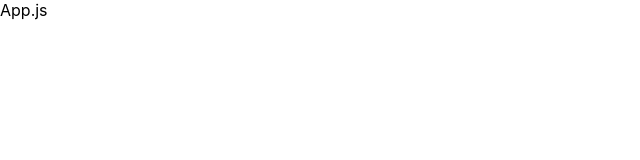
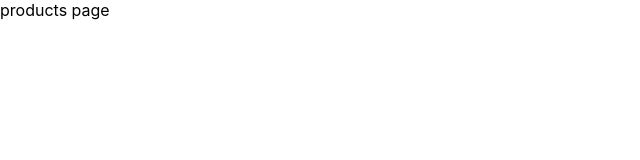
Before and after one commit to syoungee/shoppy, a React (Create React App) app: page /products in a window 1280 px wide. Shown: the top 160 px of the page, without its empty margins (0-640 px from the left). Built offline with nearby package versions, Linux system fonts and the light colour scheme.

Commit message:
feature / react-router-dom settings

```diff
--- a/package.json
+++ b/package.json
@@ -9,6 +9,7 @@
     "firebase": "^10.8.0",
     "react": "^18.2.0",
     "react-dom": "^18.2.0",
+    "react-router-dom": "^6.22.0",
     "react-scripts": "5.0.1",
     "web-vitals": "^2.1.4"
   },
--- a/src/App.js
+++ b/src/App.js
@@ -1,5 +1,11 @@
+import { Outlet } from 'react-router-dom';
+
 function App() {
-  return <div className="App">App.js</div>;
+  return (
+    <>
+      <Outlet />
+    </>
+  );
 }
 
 export default App;
--- a/src/index.js
+++ b/src/index.js
@@ -3,11 +3,44 @@ import ReactDOM from 'react-dom/client';
 import './index.css';
 import App from './App';
 import reportWebVitals from './reportWebVitals';
+import { createBrowserRouter, RouterProvider } from 'react-router-dom';
+import MyCart from './pages/MyCart';
+import NewProduct from './pages/NewProduct';
+import ProductDetail from './pages/ProductDetail';
+import AllProducts from './pages/AllProducts';
+import NotFound from './pages/NotFound';
+
+const router = createBrowserRouter([
+  {
+    path: '/',
+    element: <App />,
+    errorElement: <NotFound />,
+    children: [
+      { index: true, path: '/', element: <App /> },
+      {
+        path: 'products',
+        element: <AllProducts />,
+      },
+      {
+        path: 'products/new',
+        element: <NewProduct />,
+      },
+      {
+        path: 'products/:id',
+        element: <ProductDetail />,
+      },
+      {
+        path: 'carts',
+        element: <MyCart />,
+      },
+    ],
+  },
+]);
 
 const root = ReactDOM.createRoot(document.getElementById('root'));
 root.render(
   <React.StrictMode>
-    <App />
+    <RouterProvider router={router} />
   </React.StrictMode>
 );
 
--- /dev/null
+++ b/src/pages/AllProducts.jsx
@@ -0,0 +1,5 @@
+import React from 'react';
+
+export default function Products() {
+  return <div>products page</div>;
+}
--- /dev/null
+++ b/src/pages/MyCart.jsx
@@ -0,0 +1,5 @@
+import React from 'react';
+
+export default function Cart() {
+  return <div>cart page</div>;
+}
--- /dev/null
+++ b/src/pages/NewProduct.jsx
@@ -0,0 +1,5 @@
+import React from 'react';
+
+export default function NewProduct() {
+  return <div>new product page</div>;
+}
--- /dev/null
+++ b/src/pages/NotFound.jsx
@@ -0,0 +1,5 @@
+import React from 'react';
+
+export default function NotFound() {
+  return <div>not found</div>;
+}
--- /dev/null
+++ b/src/pages/ProductDetail.jsx
@@ -0,0 +1,5 @@
+import React from 'react';
+
+export default function ProductDetail() {
+  return <div>product detail page</div>;
+}
```
Also changed, not shown: 1 other file (tests, documents, lock files or other folders).
